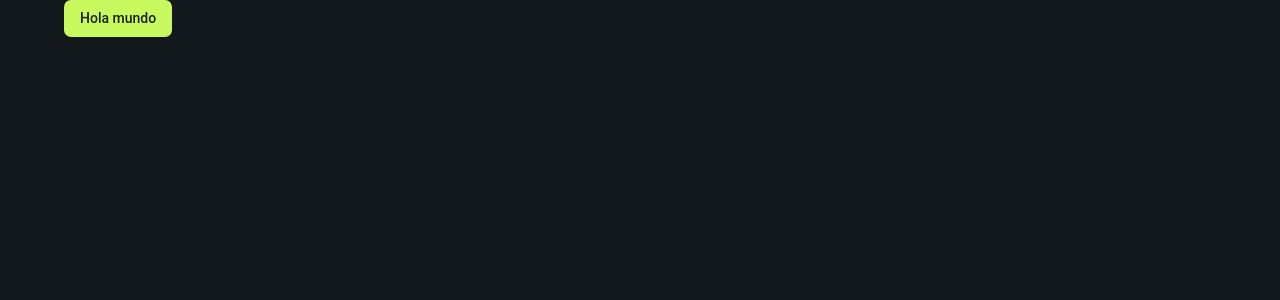
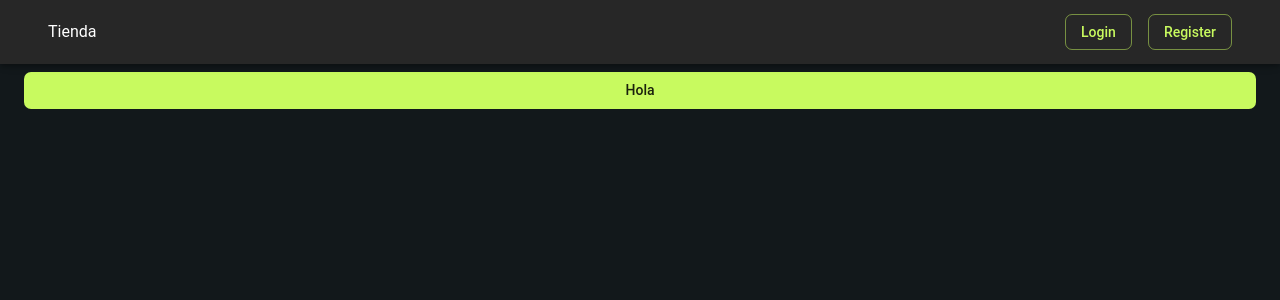
Before and after one commit to Matihp/Proyecto_Typescript, a React (Create React App) app: page / in a window 1280 px wide. Shown: the top 300 px of the page. Built offline with nearby package versions, Linux system fonts and the light colour scheme.

Commit message:
Add navbar and routes

```diff
--- a/src/App.tsx
+++ b/src/App.tsx
@@ -1,14 +1,12 @@
-import React from 'react';
-import logo from './logo.svg';
 import './App.css';
-import { Container } from '@mui/system';
-import { Button } from '@mui/material';
+import { BrowserRouter } from 'react-router-dom';
+import { AppRouter } from './Router';
 
 function App() {
   return (
-    <Container>
-      <Button variant="contained">Hola mundo</Button>
-    </Container>
+     <BrowserRouter>
+       <AppRouter/>
+     </BrowserRouter>
   );
 }
 
--- /dev/null
+++ b/src/Router.tsx
@@ -0,0 +1,16 @@
+import React from "react";
+import { Route,Routes } from "react-router-dom";
+import RouterLayout from "./common/RouterLayout";
+import { HomePage } from "./pages/Home";
+import { LoginPage } from "./pages/Login";
+
+export const AppRouter: React.FC<{}> =()=>{
+    return(
+        <Routes>
+            <Route path="/"element={<RouterLayout/>}>
+                <Route path="/"element={<HomePage/>}/>
+                <Route path="/login"element={<LoginPage/>}/>
+            </Route>
+        </Routes>
+    )
+}
--- /dev/null
+++ b/src/common/Navbar.tsx
@@ -0,0 +1,27 @@
+import { AppBar, Box, Button, Container, Grid, Toolbar, Typography } from "@mui/material";
+import Stack from "@mui/material/Stack";
+import React from "react";
+
+export const Navbar: React.FC<{}> =()=>{
+    return(
+        <Box sx={{flexGrow:1}}>
+            <AppBar position="fixed">
+                <Toolbar>
+                    <Container maxWidth="xl">
+                        <Grid container direction="row" justifyContent="space-between"alignItems="center">
+                            <Grid item>
+                                <Typography>Tienda</Typography>
+                            </Grid>
+                            <Grid item>
+                                <Stack direction="row" spacing={2}>
+                                <Button variant="outlined">Login</Button>
+                                <Button variant="outlined">Register</Button>
+                                </Stack>
+                            </Grid>
+                        </Grid>
+                    </Container>
+                </Toolbar>
+            </AppBar>
+        </Box>
+    );
+}
--- /dev/null
+++ b/src/common/RouterLayout.tsx
@@ -0,0 +1,14 @@
+import React from 'react'
+import { Outlet } from 'react-router-dom'
+import { Navbar } from './Navbar'
+
+export const RouterLayout : React.FC<{}> = () => {
+  return (
+    <>
+    <Navbar/>
+    <Outlet/>
+    </>
+  )
+}
+
+export default RouterLayout
--- /dev/null
+++ b/src/pages/Home/index.tsx
@@ -0,0 +1,10 @@
+import React from "react";
+import { Button, Container } from "@mui/material";
+
+export const HomePage: React.FC<{}>=()=>{
+    return(
+    <Container sx={{mt:9}} maxWidth="xl">
+      <Button fullWidth variant="contained">Hola</Button>
+    </Container>
+    );
+}
--- /dev/null
+++ b/src/pages/Login/index.tsx
@@ -0,0 +1,12 @@
+import React from "react";
+import { Button, Container } from "@mui/material";
+
+
+export const LoginPage: React.FC<{}>=()=>{
+    return(
+    <Container sx={{mt:9}} maxWidth="xl">
+      <Button fullWidth variant="contained">Hola Login</Button>
+    </Container>
+    );
+
+}
```
